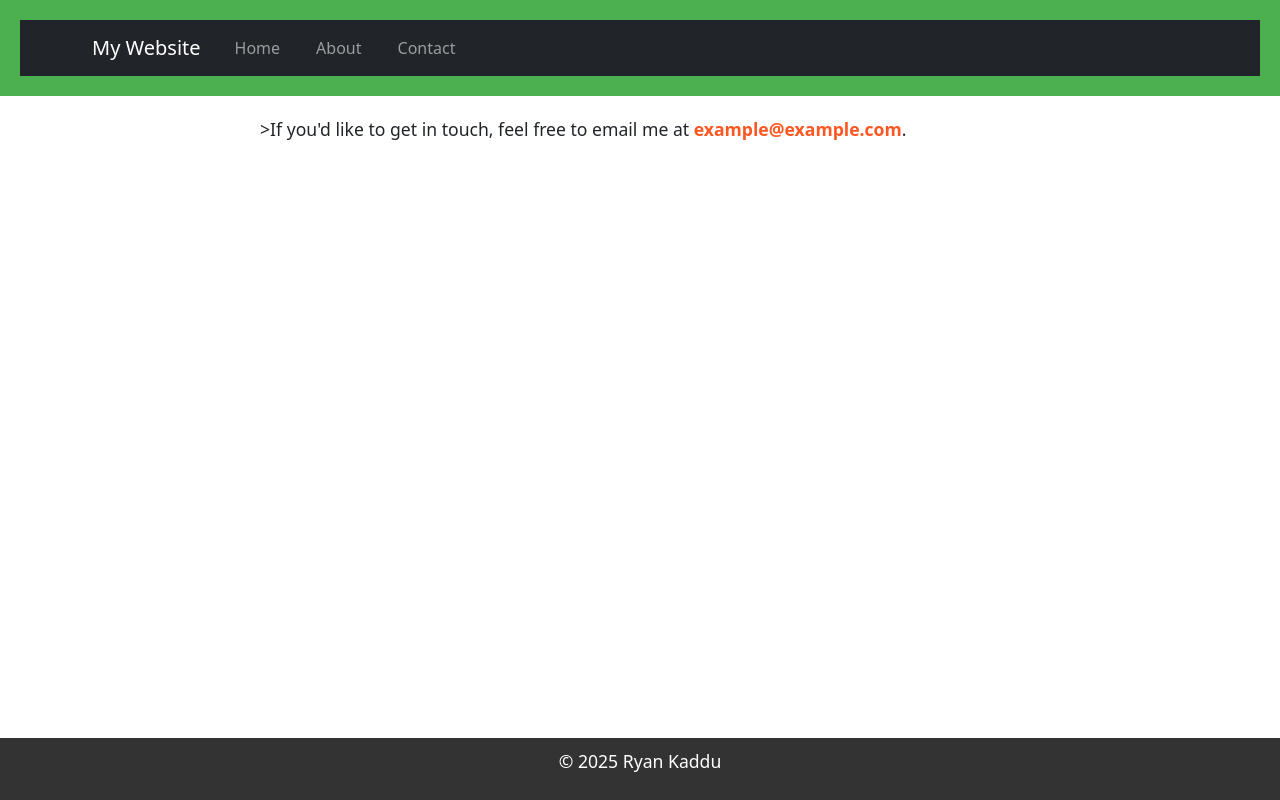
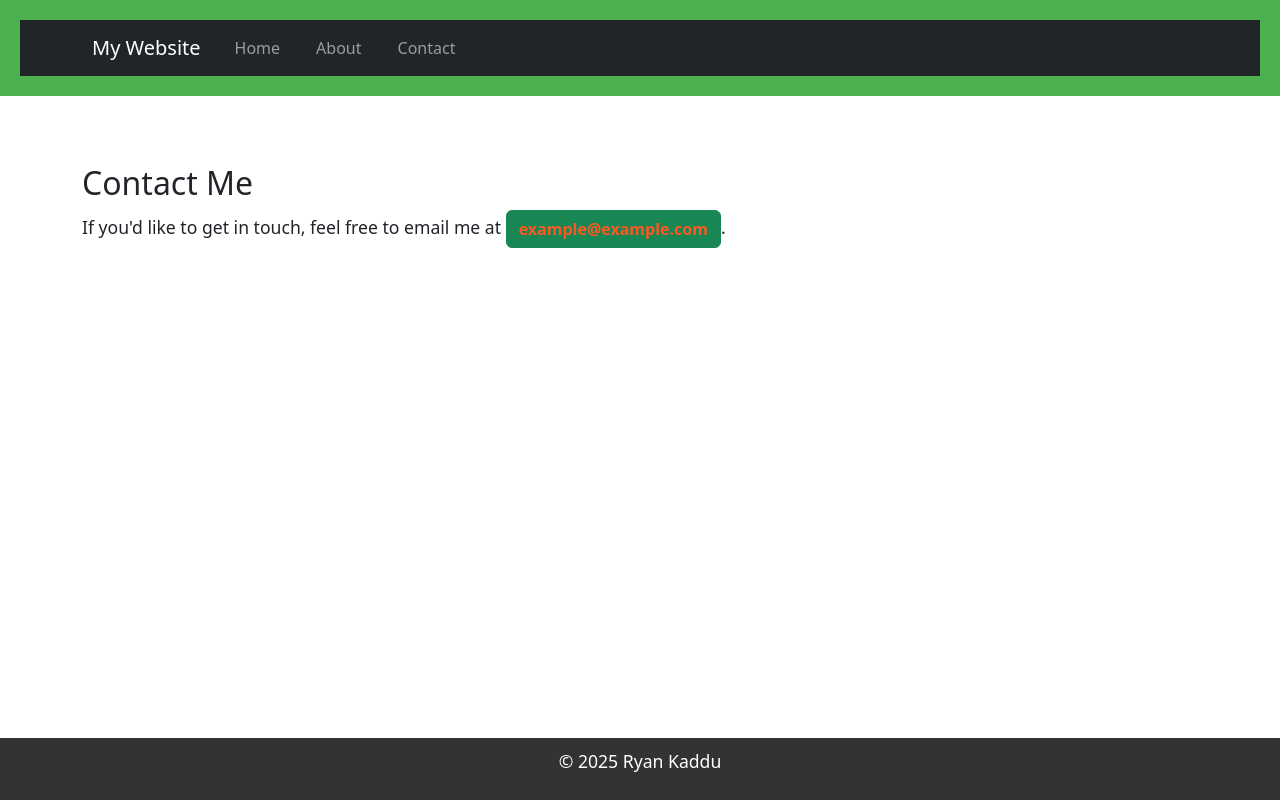
Before and after one commit to RyanKaddu/my-github-page, a plain HTML site: page contact.html in a window 1280 px wide. Drawn offline with nearby package versions, Linux system fonts and the light colour scheme.

Commit message:
Update contact.html

```diff
--- a/contact.html
+++ b/contact.html
@@ -32,8 +32,9 @@
 		</nav>
 	</header>
 
-	<main>
-		<p>>If you'd like to get in touch, feel free to email me at <a href="mailto:example@example.com">example@example.com</a>.</p>
+	<main class="container my-5">
+		<h2>Contact Me</h2>
+		<p>If you'd like to get in touch, feel free to email me at <a href="mailto:example@example.com" class="btn btn-success">example@example.com</a>.</p>
 	</main>
 
 	<footer>
```
